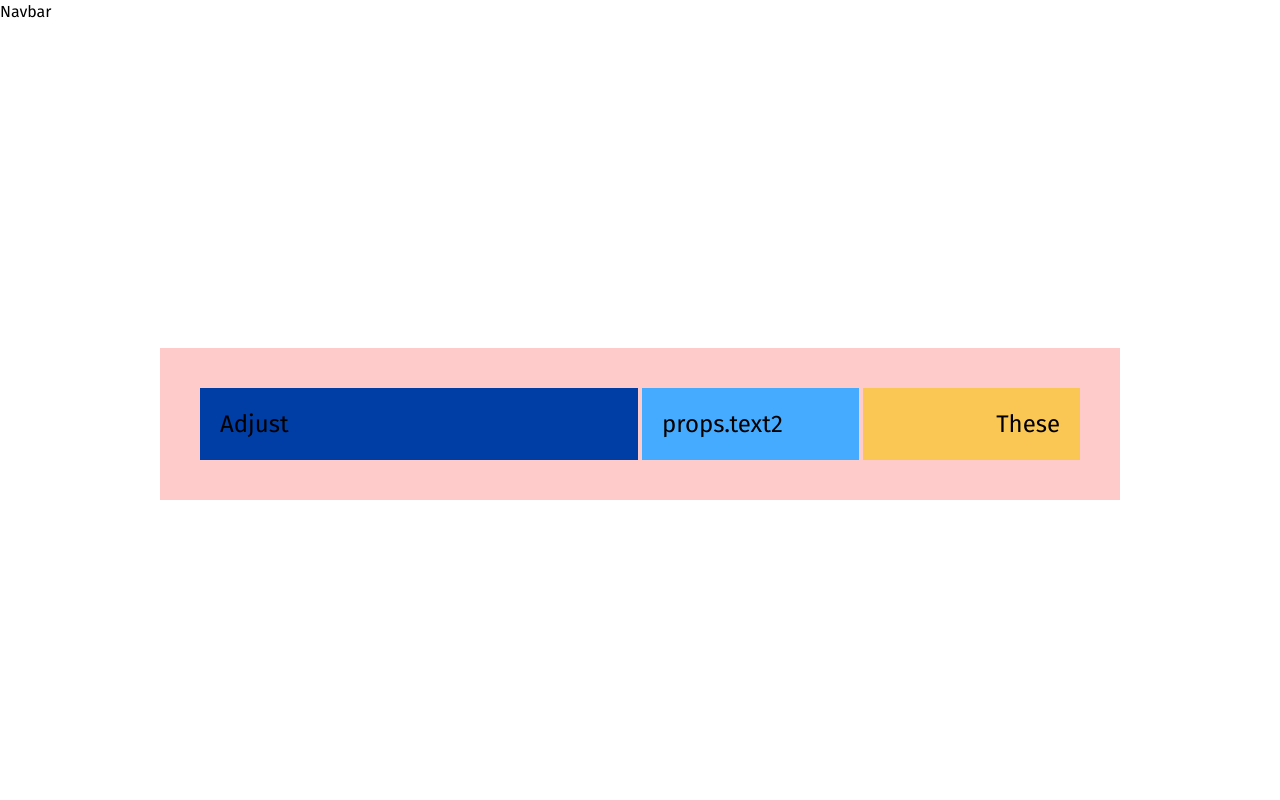
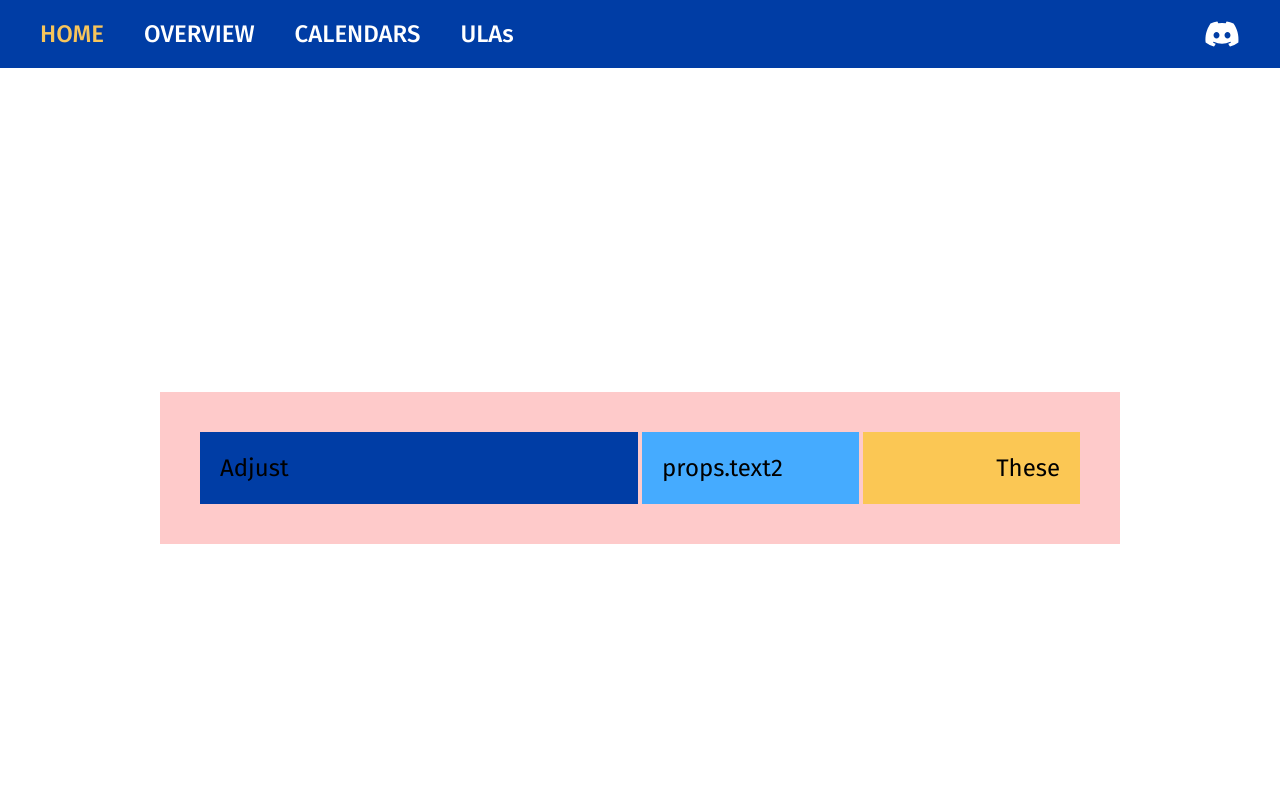
Before and after one commit to acm-ucr/cse-ula, a Next.js app: page / in a window 1280 px wide. Shown: the top 800 px of the page. Built offline with nearby package versions, Linux system fonts and the light colour scheme.

Commit message:
implemented navbar

```diff
--- a/src/components/Navbar.tsx
+++ b/src/components/Navbar.tsx
@@ -1,4 +1,36 @@
+"use client";
+import Link from "next/link";
+import { items } from "@/data/NavbarData";
+import { usePathname } from "next/navigation";
+import { FaDiscord } from "react-icons/fa";
+
 const Navbar = () => {
-  return <div className="">Navbar</div>;
+  const pathname = usePathname();
+
+  return (
+    <div className="flex w-full items-center justify-between bg-ula-blue-primary font-medium px-5 py-4">
+      <div className="mx-5 grid grid-flow-col gap-10 text-2xl text-white">
+        {items.map(({ name, link }) => (
+          <Link
+            key={name}
+            href={link}
+            className={`${
+              pathname === link ? "text-[#F7C55B]" : "hover:text-gray-300"
+            }`}
+          >
+            {name}
+          </Link>
+
+        ))}
+      </div>
+      <div className="mx-5">
+        <Link href="https://discord.com/invite/BUvwNdB6eH" target="_blank" rel="noopener noreferrer">
+          <span className="text-white hover:text-gray-300 text-4xl">
+            <FaDiscord />
+          </span>
+        </Link>
+      </div>
+    </div>
+  );
 };
 export default Navbar;
--- a/src/data/NavbarData.ts
+++ b/src/data/NavbarData.ts
@@ -1,6 +1,6 @@
 export const items = [
-  { name: "Home", link: "/" },
-  { name: "Overview", link: "/about" },
-  { name: "Calendars", link: "/calendar" },
+  { name: "HOME", link: "/" },
+  { name: "OVERVIEW", link: "/about" },
+  { name: "CALENDARS", link: "/calendar" },
   { name: "ULAs", link: "/ula" },
 ];
```
